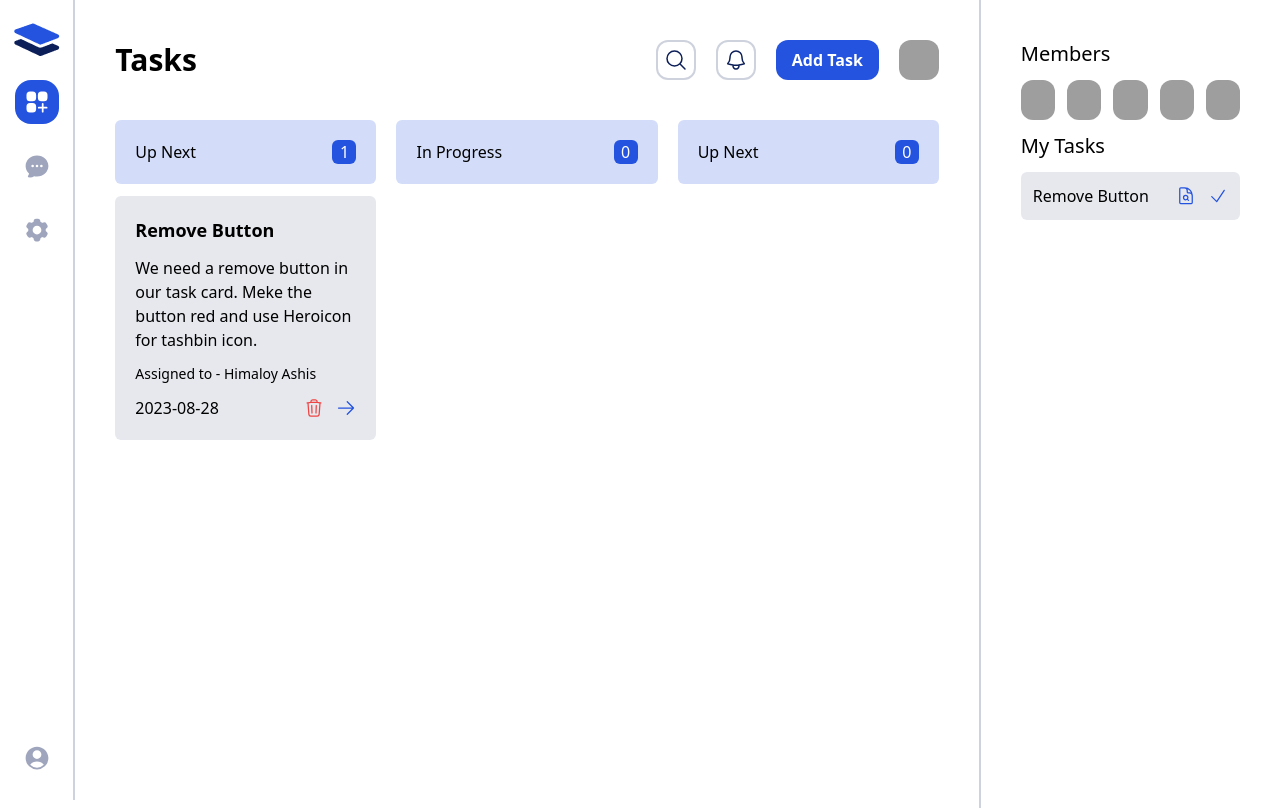
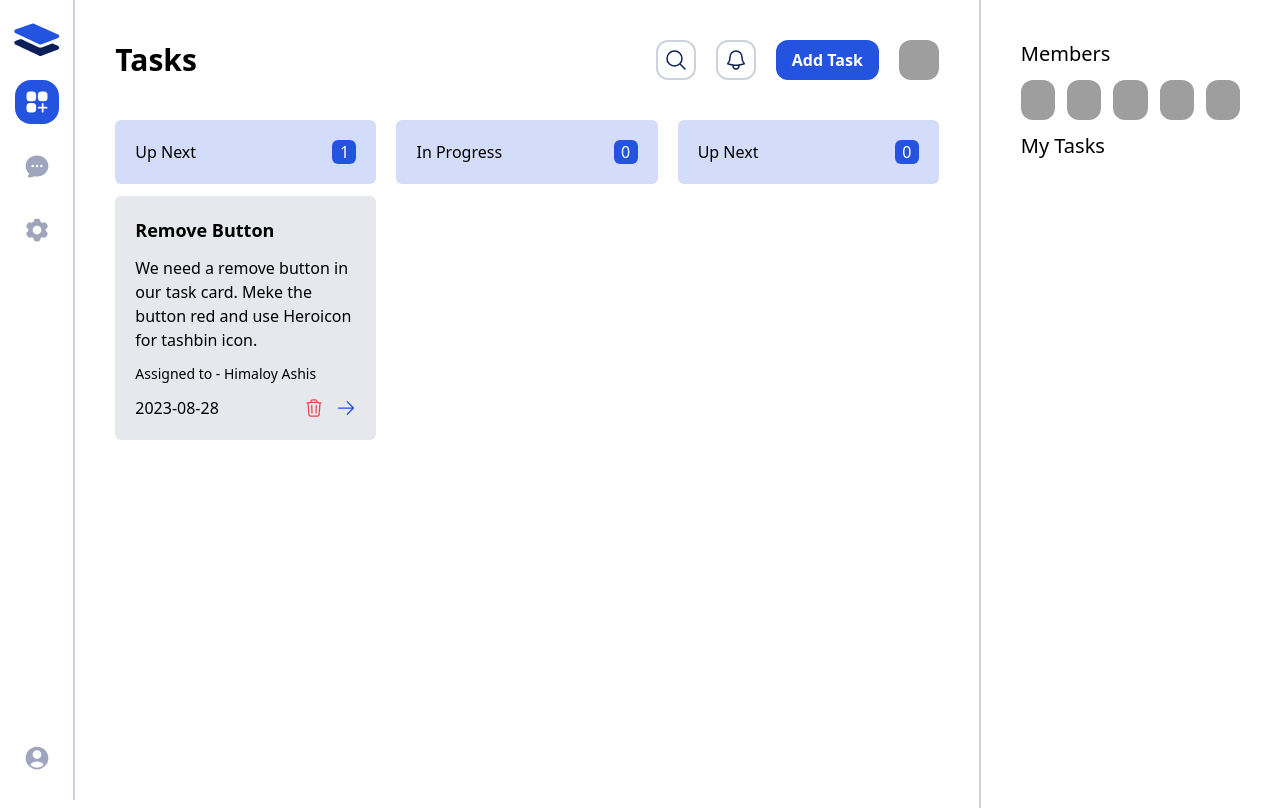
Before and after one commit to HimaloyAshis/task-master, a React (Vite) app: page / in a window 1280 px wide. Shown: the top 808 px of the page. Built offline with nearby package versions, Linux system fonts and the light colour scheme; grey boxes are pictures that could not be loaded.

Commit message:
dispatch done for userTask

```diff
--- a/src/components/tasks/MyTasks.jsx
+++ b/src/components/tasks/MyTasks.jsx
@@ -2,16 +2,30 @@ import {
   CheckIcon,
   DocumentMagnifyingGlassIcon,
 } from '@heroicons/react/24/outline';
-import { useSelector } from 'react-redux';
+import { useEffect } from 'react';
+import { useDispatch, useSelector } from 'react-redux';
+import { userTasks } from '../../redux/features/task/taskSlice';
 
 const MyTasks = () => {
-  const {tasks} = useSelector((state)=> state.taskSlice)
+  const {tasks, userSpecificTask} = useSelector((state)=> state.taskSlice)
+  const { name : userName } = useSelector((state)=>state.userSlice)
+
+  console.log(userName)
+
+  const dispatch = useDispatch()
+
+  useEffect(()=>{
+
+    dispatch(userTasks(userName))
+
+  }, [])
+
 
   return (
     <div>
       <h1 className="text-xl my-3">My Tasks</h1>
       <div className=" h-[750px] overflow-auto space-y-3">
-        {tasks?.map((item)=>(
+        {userSpecificTask?.map((item)=>(
           <div
           key={item.id}
           className="bg-secondary/10 rounded-md p-3 flex justify-between"
--- a/src/main.jsx
+++ b/src/main.jsx
@@ -7,9 +7,9 @@ import { Provider } from 'react-redux';
 import store from './redux/store/store';
 
 ReactDOM.createRoot(document.getElementById('root')).render(
-  <React.StrictMode>
+
     <Provider store={store}>
       <RouterProvider router={routes} />
     </Provider>
-  </React.StrictMode>
+
 );
--- a/src/redux/features/task/taskSlice.js
+++ b/src/redux/features/task/taskSlice.js
@@ -14,7 +14,7 @@ const initialState = {
           }
     ],
 
-    userTasks: []
+    userSpecificTasks: []
 }
 
 const tasksSlice = createSlice({
@@ -43,7 +43,7 @@ const tasksSlice = createSlice({
 
         },
         userTasks: (state, {payload})=>{
-            state.userTasks = state.tasks.filter((item)=> item.assignedTo ==payload )
+            state.userSpecificTasks = state.tasks.filter((item)=> item.assignedTo ==payload )
         }
     }
 })
```
